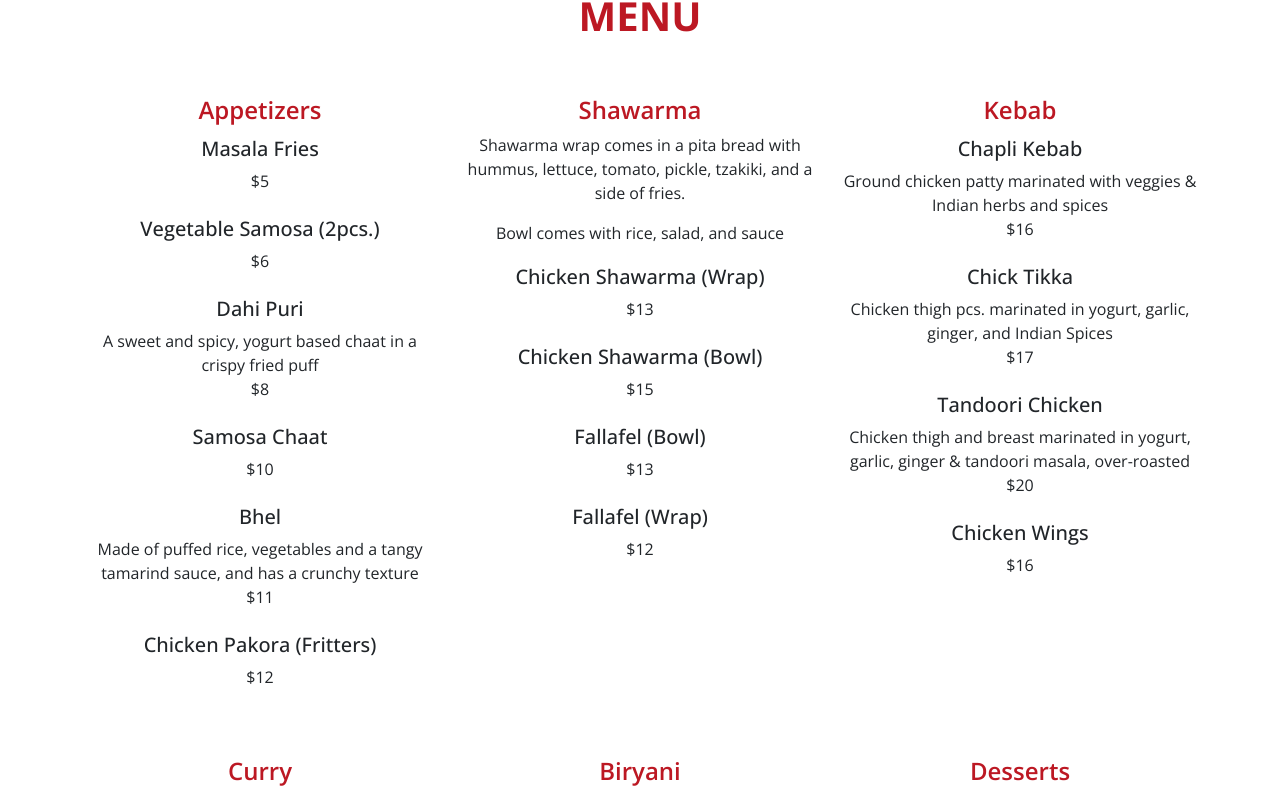
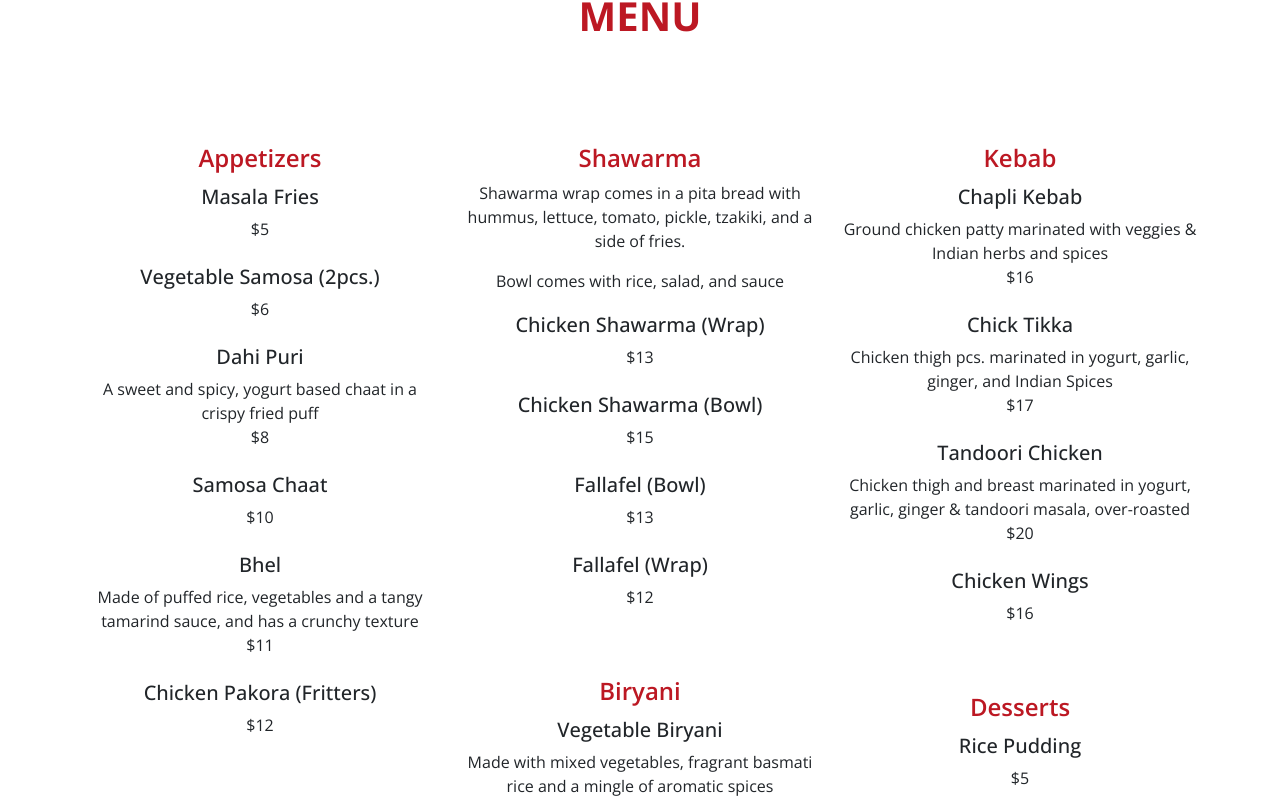
Before and after one commit to rehanshaikh1/sahirakebabandcurry.github.io, a plain HTML site: page index.html in a window 1280 px wide. Shown: the part 2098-2897 px from the top of the page. Drawn offline with nearby package versions, Linux system fonts and the light colour scheme; a web font is replaced by a local one.

Commit message:
Update index.html

```diff
--- a/index.html
+++ b/index.html
@@ -358,7 +358,7 @@
         <div class="container">
             <div class="row text-center">
                 <div class="col-md-4 col-12">
-                    <h4 class="text-danger">Appetizers</h4>
+                    <h4 class="text-danger mt-5">Appetizers</h4>
                     <div class="items ">
                         <div class="item py-1">
                             <h5 class="title">Masala Fries</h5>
@@ -393,64 +393,7 @@
                             </h5>
                             <p class="price">$12</p>
                         </div>
-
-                    </div>
-                </div>
-                <div class="col-md-4 col-12">
-                    <h4 class="text-danger">Shawarma</h4>
-                    <p>Shawarma wrap comes in a pita bread with hummus, lettuce, tomato, pickle, tzakiki, and a side of fries. </p>
-                    <p>Bowl comes with rice, salad, and sauce</p>
-                    <div class="items ">
-
-                        <div class="item py-1">
-                            <h5 class="title">Chicken Shawarma (Wrap)</h5>
-                            <p class="price">$13</p>
-                        </div>
-
-                        <div class="item py-1">
-                            <h5 class="title">Chicken Shawarma (Bowl)</h5>
-                            <p class="price">$15</p>
-                        </div>
-                        <div class="item py-1">
-                            <h5 class="title">Fallafel (Bowl)</h5>
-                            <p class="price">$13</p>
-                        </div>
-                        <div class="item py-1">
-                            <h5 class="title">Fallafel (Wrap)</h5>
-                            <p class="price">$12</p>
-                        </div>
-
-                    </div>
-                </div>
-                <div class="col-md-4 col-12">
-                    <h4 class="text-danger">Kebab</h4>
-                    <div class="items ">
-                        <div class="item py-1">
-                            <h5 class="title">Chapli Kebab</h5>
-                            <p class="mb-0">Ground chicken patty marinated with veggies & Indian herbs and spices</p>
-                            <p class="price">$16</p>
-                        </div>
-                        <div class="item py-1">
-                            <h5 class="title">Chick Tikka</h5>
-                            <p class="mb-0">Chicken thigh pcs. marinated in yogurt, garlic, ginger, and Indian Spices</p>
-                            <p class="price">$17</p>
-                        </div>
-
-                        <div class="item py-1">
-                            <h5 class="title">Tandoori Chicken</h5>
-                            <p class="mb-0">Chicken thigh and breast marinated in yogurt, garlic, ginger & tandoori masala, over-roasted</p>
-                            <p class="price">$20</p>
-                        </div>
-                        <div class="item py-1">
-                            <h5 class="title">Chicken Wings</h5>
-                            <p class="price">$16</p>
-                        </div>
-
-
-                    </div>
-                </div>
-                <div class="col-md-4 col-12 my-5">
-                    <h4 class="text-danger">Curry</h4>
+ <h4 class="text-danger mt-5">Curry</h4>
                     <div class="items ">
                         <div class="item py-1">
                             <h5 class="title">Chicken Vindaloo</h5>
@@ -481,11 +424,32 @@
                             <h5 class="title">Saag Aloo</h5>
                             <p class="price">$16</p>
                         </div>
+                </div></div></div>
+                <div class="col-md-4 col-12">
+                    <h4 class="text-danger mt-5">Shawarma</h4>
+                    <p>Shawarma wrap comes in a pita bread with hummus, lettuce, tomato, pickle, tzakiki, and a side of fries. </p>
+                    <p>Bowl comes with rice, salad, and sauce</p>
+                    <div class="items ">
 
-                    </div>
-                </div>
-                <div class="col-md-4 col-12">
-                    <h4 class="text-danger mt-5">Biryani</h4>
+                        <div class="item py-1">
+                            <h5 class="title">Chicken Shawarma (Wrap)</h5>
+                            <p class="price">$13</p>
+                        </div>
+
+                        <div class="item py-1">
+                            <h5 class="title">Chicken Shawarma (Bowl)</h5>
+                            <p class="price">$15</p>
+                        </div>
+                        <div class="item py-1">
+                            <h5 class="title">Fallafel (Bowl)</h5>
+                            <p class="price">$13</p>
+                        </div>
+                        <div class="item py-1">
+                            <h5 class="title">Fallafel (Wrap)</h5>
+                            <p class="price">$12</p>
+                        </div>
+
+<h4 class="text-danger mt-5">Biryani</h4>
                     <div class="items ">
                         <div class="item py-1">
                             <h5 class="title">Vegetable Biryani</h5>
@@ -526,11 +490,32 @@
                             <p class="price">$5</p>
                         </div>
 
+                </div></div></div>
+                <div class="col-md-4 col-12">
+                    <h4 class="text-danger mt-5">Kebab</h4>
+                    <div class="items ">
+                        <div class="item py-1">
+                            <h5 class="title">Chapli Kebab</h5>
+                            <p class="mb-0">Ground chicken patty marinated with veggies &amp; Indian herbs and spices</p>
+                            <p class="price">$16</p>
+                        </div>
+                        <div class="item py-1">
+                            <h5 class="title">Chick Tikka</h5>
+                            <p class="mb-0">Chicken thigh pcs. marinated in yogurt, garlic, ginger, and Indian Spices</p>
+                            <p class="price">$17</p>
+                        </div>
 
-                    </div>
-                </div>
-                <div class="col-md-4 col-12 my-5">
-                    <h4 class="text-danger">Desserts</h4>
+                        <div class="item py-1">
+                            <h5 class="title">Tandoori Chicken</h5>
+                            <p class="mb-0">Chicken thigh and breast marinated in yogurt, garlic, ginger &amp; tandoori masala, over-roasted</p>
+                            <p class="price">$20</p>
+                        </div>
+                        <div class="item py-1">
+                            <h5 class="title">Chicken Wings</h5>
+                            <p class="price">$16</p>
+                        </div>
+
+  <h4 class="text-danger mt-5">Desserts</h4>
                     <div class="items ">
                         <div class="item py-1">
                             <h5 class="title">Rice Pudding</h5>
@@ -574,8 +559,13 @@
                             <p class="price">$7</p>
                         </div>
 
-                    </div>
-                </div>
+                </div></div></div>
+
+
+
+
+
+
             </div>
         </div>
     </section>
```
